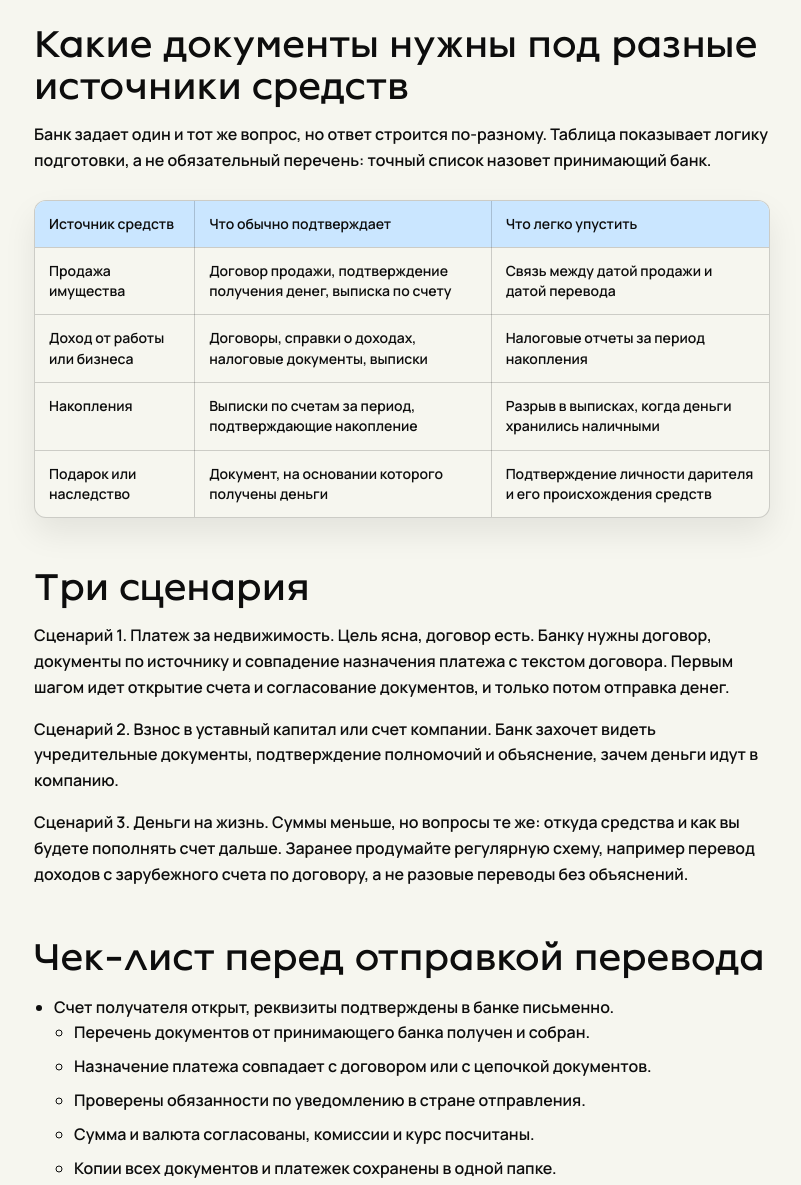
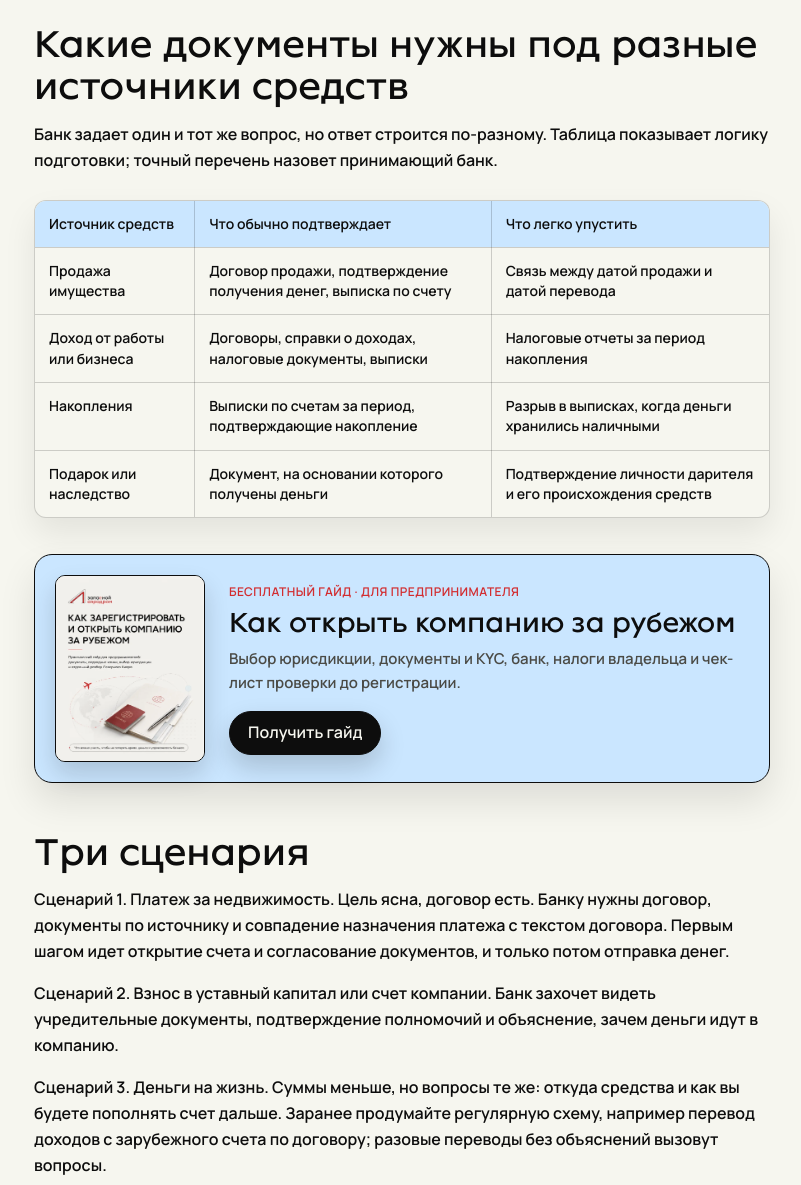
Before and after one commit to anisimovkat-hub/north-cyprus-relocation, a plain HTML site: page site/blog/kak-perevesti-dengi-na-severnyy-kipr/index.html in a window 1280 px wide. Shown: the part 3140-4325 px from the top of the page, without its empty margins (70-871 px from the left). Drawn offline with Linux system fonts and the light colour scheme.

Commit message:
Refine content and structure in index.html

```diff
--- a/site/blog/kak-perevesti-dengi-na-severnyy-kipr/index.html
+++ b/site/blog/kak-perevesti-dengi-na-severnyy-kipr/index.html
@@ -9,7 +9,7 @@
 <meta charset="utf-8"><meta name="viewport" content="width=device-width, initial-scale=1">
 <title>Как перевести деньги на Северный Кипр: банки, документы и контроль платежа | Запасной аэродром</title>
 <meta name="description" content="Подготовка перевода на Северный Кипр начинается с проверки отправляющего и принимающего банков, документов об источнике средств и допустимости операции. Полный пакет документов помогает отвечать на запросы, но не."><meta name="robots" content="index, follow, max-image-preview:large, max-snippet:-1">
-<link rel="canonical" href="https://zapasnoy-aerodrom.com/blog/kak-perevesti-dengi-na-severnyy-kipr/"><link rel="icon" href="/favicon.svg" type="image/svg+xml"><link rel="manifest" href="/site.webmanifest"><link rel="stylesheet" href="../blog.css">
+<link rel="canonical" href="https://zapasnoy-aerodrom.com/blog/kak-perevesti-dengi-na-severnyy-kipr/"><link rel="icon" href="/favicon.svg" type="image/svg+xml"><link rel="manifest" href="/site.webmanifest"><link rel="stylesheet" href="../blog.css"><link rel="stylesheet" href="../guide-card.css">
 <script src="/assets/js/metrika.js"></script><script defer src="/assets/js/blog-lead-form.js?v=20261029-17"></script>
 <meta property="og:type" content="article"><meta property="og:locale" content="ru_RU"><meta property="og:site_name" content="Запасной аэродром"><meta property="og:url" content="https://zapasnoy-aerodrom.com/blog/kak-perevesti-dengi-na-severnyy-kipr/"><meta property="og:title" content="Как перевести деньги на Северный Кипр: банки, документы и контроль платежа"><meta property="og:description" content="Подготовка перевода на Северный Кипр начинается с проверки отправляющего и принимающего банков, документов об источнике средств и допустимости операции. Полный пакет документов помогает отвечать на запросы, но не."><meta property="og:image" content="https://zapasnoy-aerodrom.com/assets/images/blog/editorial-a21-20261029.webp"><meta property="og:image:alt" content="Два банковских здания, документы и телефон на фоне моря"><meta property="article:published_time" content="2026-10-29"><meta name="twitter:card" content="summary_large_image">
 <script type="application/ld+json">{
@@ -170,7 +170,7 @@
 <div class="meta"><span>Автор: <a href="/">Запасной аэродром</a></span><span>Опубликовано: <time datetime="2026-10-29">29 октября 2026</time></span></div>
 <figure class="article-hero" style="height:auto;aspect-ratio:16/9;background:#f6f3ec"><img src="/assets/images/blog/editorial-a21-20261029.webp" alt="Два банковских здания, документы и телефон на фоне моря" width="1200" height="1200" fetchpriority="high" decoding="async" style="object-fit:contain"></figure>
 <div class="article">
-<article class="article-body" data-lead-heading="Подготовим вопросы по вашему платежу" data-lead-description="Укажите цель, предполагаемый маршрут и источник средств. Обсудим документы и вопросы для банков до отправки денег, не передавая доступ к счетам.">
+<article class="article-body" data-lead-heading="Подготовим вопросы по вашему платежу" data-lead-description="Оставьте заявку, подготовим вопросы по вашему платежу.">
 
 <p>Большинство блокировок возникает не из-за самой страны перевода, а из-за того, что у банка нет ответа на вопрос: откуда деньги. Ниже разбираем, как подготовить операцию, чтобы вопросов было меньше.</p>
 <h2 id="chto-izvestno-o-situacii-1">Что известно о ситуации</h2>
@@ -202,7 +202,7 @@
 <ol>
 <li>Определите цель: покупка недвижимости, взнос в компанию, расходы на жизнь.</li>
 <li>Соберите цепочку документов: откуда деньги появились (продажа имущества, доход, накопления), где лежали, куда идут.</li>
-<li>Узнайте у принимающего банка перечень документов до перевода, а не после.</li>
+<li>Узнайте у принимающего банка перечень документов до перевода.</li>
 <li>Согласуйте назначение платежа с договором: оно должно совпадать.</li>
 <li>Проверьте, какие уведомления нужны в стране отправления.</li>
 <li>Не дробите сумму искусственно, чтобы обойти порог. Банки видят такие схемы и воспринимают их как признак риска.</li>
@@ -226,7 +226,7 @@
 <h2 id="ogranicheniya-i-ostorozhnost-5">Ограничения и осторожность</h2>
 <p>Мы не рекомендуем и не описываем схемы, которые обходят проверки банков или валютный контроль. Это риск потери денег и уголовной ответственности. Законный путь медленнее, но предсказуемее. Любая операция с крупной суммой должна идти через юриста и банковский документооборот.</p>
 <h2 id="kakie-dokumenty-nuzhny-pod-raznye-istoch-6">Какие документы нужны под разные источники средств</h2>
-<p>Банк задает один и тот же вопрос, но ответ строится по-разному. Таблица показывает логику подготовки, а не обязательный перечень: точный список назовет принимающий банк.</p>
+<p>Банк задает один и тот же вопрос, но ответ строится по-разному. Таблица показывает логику подготовки; точный перечень назовет принимающий банк.</p>
 <div class="data-table-wrap"><table class="data-table">
 <thead>
 <tr>
@@ -256,10 +256,11 @@
 <td align="center">Подтверждение личности дарителя и его происхождения средств</td>
 </tr>
 </tbody></table></div>
+<div class="guide-card"><a class="guide-card__cover" href="/guides/company-abroad/" aria-label="Как открыть компанию за рубежом"><img src="/assets/images/guides/guide-company-abroad-cover.webp" alt="Обложка гайда: Как открыть компанию за рубежом" loading="lazy" decoding="async"></a><div class="guide-card__body"><span class="guide-card__eyebrow">Бесплатный гайд · для предпринимателя</span><p class="guide-card__title">Как открыть компанию за рубежом</p><p class="guide-card__text">Выбор юрисдикции, документы и KYC, банк, налоги владельца и чек-лист проверки до регистрации.</p><a class="btn guide-card__btn" href="/guides/company-abroad/">Получить гайд</a></div></div>
 <h2 id="tri-scenariya-7">Три сценария</h2>
 <p><strong>Сценарий 1. Платеж за недвижимость.</strong> Цель ясна, договор есть. Банку нужны договор, документы по источнику и совпадение назначения платежа с текстом договора. Первым шагом идет открытие счета и согласование документов, и только потом отправка денег.</p>
 <p><strong>Сценарий 2. Взнос в уставный капитал или счет компании.</strong> Банк захочет видеть учредительные документы, подтверждение полномочий и объяснение, зачем деньги идут в компанию.</p>
-<p><strong>Сценарий 3. Деньги на жизнь.</strong> Суммы меньше, но вопросы те же: откуда средства и как вы будете пополнять счет дальше. Заранее продумайте регулярную схему, например перевод доходов с зарубежного счета по договору, а не разовые переводы без объяснений.</p>
+<p><strong>Сценарий 3. Деньги на жизнь.</strong> Суммы меньше, но вопросы те же: откуда средства и как вы будете пополнять счет дальше. Заранее продумайте регулярную схему, например перевод доходов с зарубежного счета по договору; разовые переводы без объяснений вызовут вопросы.</p>
 <h2 id="chek-list-pered-otpravkoy-perevoda-8">Чек-лист перед отправкой перевода</h2>
 <ul>
 <li>Счет получателя открыт, реквизиты подтверждены в банке письменно.<ul>
```
